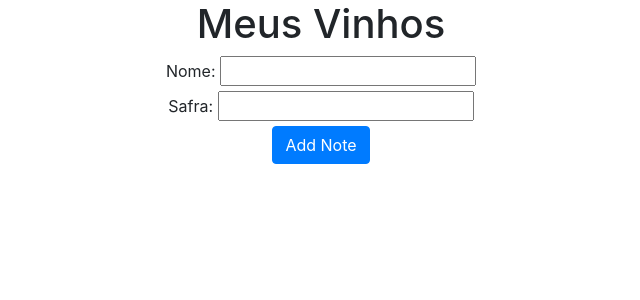
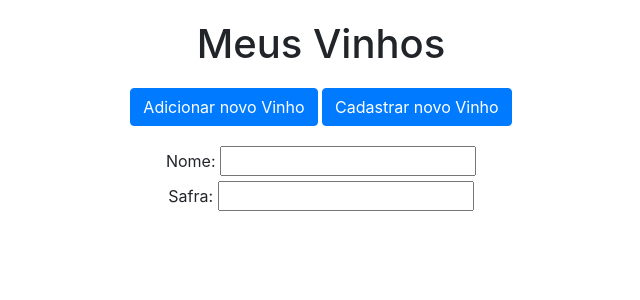
Before and after one commit to Maria0419/vinhoteca3, a Flask app: page / in a window 1280 px wide. Shown: the part 56-356 px from the top of the page, without its empty margins (319-959 px from the left). Run offline with Flask 3, Linux system fonts and the light colour scheme; a user stored in the database is signed in; some libraries are stand-ins or nearby versions.

Commit message:
Pagina de cadastro de vinhos

```diff
--- a/Vinhoteca/website/templates/home.html
+++ b/Vinhoteca/website/templates/home.html
@@ -1,6 +1,22 @@
 {% extends "base.html" %} {% block title %}Vinhoteca{% endblock %} {% block content
   %}
-  <h1 align="center">Meus Vinhos</h1>
+  <h1 align="center" style="margin-top: 20px; margin-bottom: 20px;">Meus Vinhos</h1>
+  <form method="POST">
+  </div>
+  <div align="center" style="margin-bottom: 20px;">
+    <button type="submit" name="add" class="btn btn-primary">Adicionar novo Vinho</button>
+    <button type="submit" name="register" class="btn btn-primary">Cadastrar novo Vinho</button>
+
+  </div>
+    <div align="center"  >
+      <label for="nome">Nome: </label>
+      <input type="text" name="nome" id="nome"> </input>
+      <br />
+      <label for="nome">Safra: </label>
+      <input type="number" name="safra" id="safra"> </input>
+      <br />
+  </form>
+
   <ul class="list-group list-group-flush" id="vinhos">
     {% for vinho in user.vinhos %}
     <li class="list-group-item">
@@ -12,17 +28,5 @@
     </li>
     {% endfor %}
   </ul>
-  <form method="POST">
-    <div align="center">
-      <label for="nome">Nome: </label>
-      <input type="text" name="nome" id="nome"> </input>
-      <br />
-      <label for="nome">Safra: </label>
-      <input type="number" name="safra" id="safra"> </input>
-      <br />
-    </div>
-    <div align="center">
-      <button type="submit" class="btn btn-primary">Add Note</button>
-    </div>
-  </form>
+
   {% endblock %}
--- /dev/null
+++ b/Vinhoteca/website/templates/wine_register.html
@@ -0,0 +1,4 @@
+{% extends "base.html" %} {% block title %}Cadastro{% endblock %} {% block content
+    %}
+<h1 align="center">Cadastrar novo Vinho</h1>
+    {% endblock %}
--- a/Vinhoteca/website/views.py
+++ b/Vinhoteca/website/views.py
@@ -1,4 +1,4 @@
-from flask import Blueprint, render_template, request, flash, jsonify
+from flask import Blueprint, render_template, request, flash, jsonify, redirect, url_for
 from flask_login import login_required, current_user
 from .models import Note
 from .models import Vinho
@@ -12,19 +12,28 @@ views = Blueprint('views', __name__)
 @login_required
 def home():
     if request.method == 'POST':
-        nome = request.form.get('nome')#Gets the note from the HTML
-        safra = request.form.get('safra')
+        if 'register' in request.form:
+            return redirect(url_for('views.register'))
 
-        if len(nome) < 1:
-            flash('Nome inválido!', category='error')
-        else:
-            novo_vinho = Vinho(nome=nome, safra=safra, user_id=current_user.id)  #providing the schema for the note
-            db.session.add(novo_vinho) #adding the note to the database
-            db.session.commit()
-            flash('Vinho Adiconado!', category='success')
+        if 'add' in request.form:
+            nome = request.form.get('nome')#Gets the note from the HTML
+            safra = request.form.get('safra')
+
+            if len(nome) < 1:
+                flash('Nome inválido!', category='error')
+            else:
+                novo_vinho = Vinho(nome=nome, safra=safra, user_id=current_user.id)  #providing the schema for the note
+                db.session.add(novo_vinho) #adding the note to the database
+                db.session.commit()
+                flash('Vinho Adiconado!', category='success')
 
     return render_template("home.html", user=current_user)
 
+
+@views.route('/cadastro', methods=['GET', 'POST'])
+@login_required
+def register():
+      return render_template("wine_register.html", user=current_user)
 
 @views.route('/delete-vinho', methods=['POST'])
 def delete_vinho():
```
Also changed, not shown: Vinhoteca/instance/database.db.
